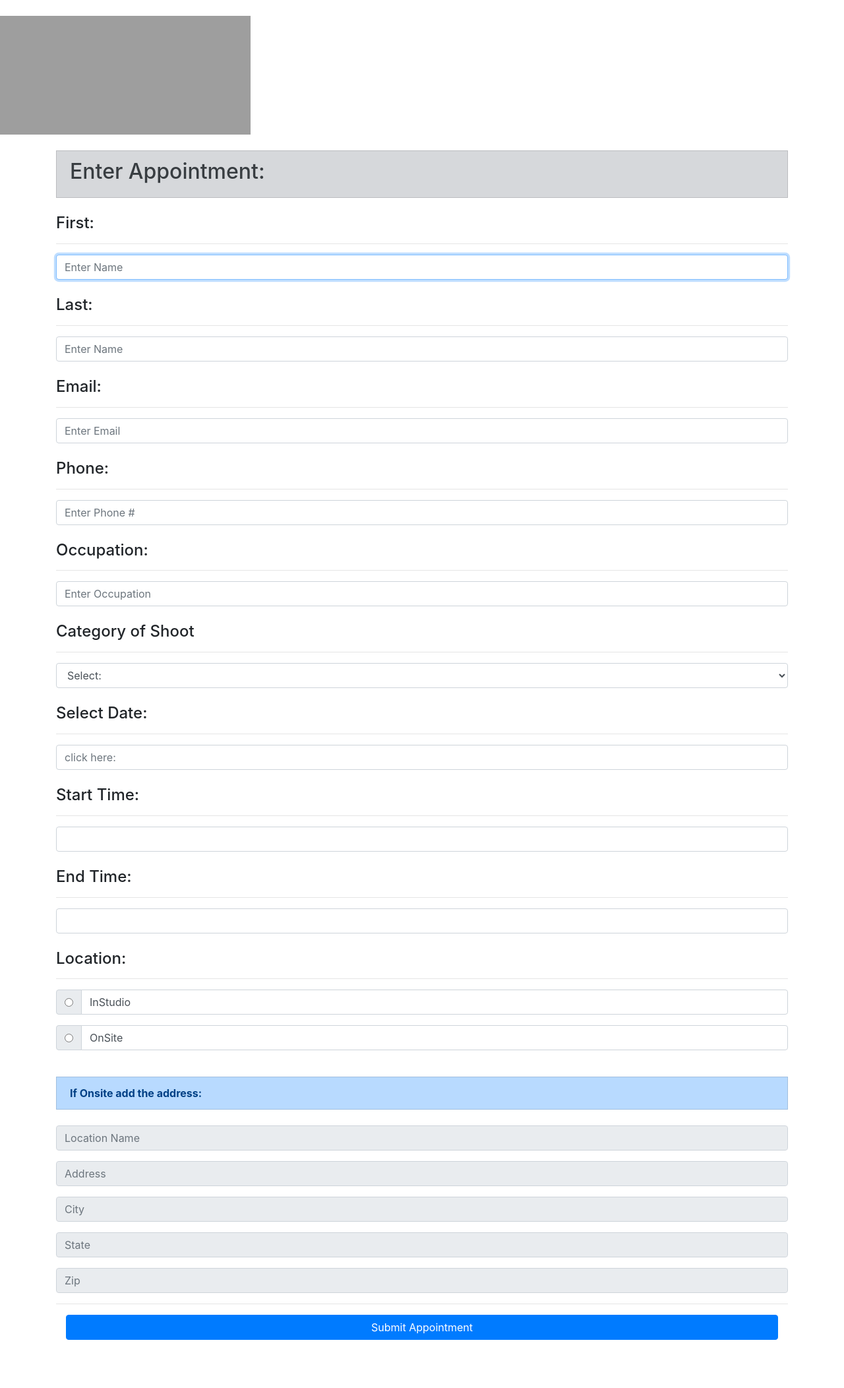
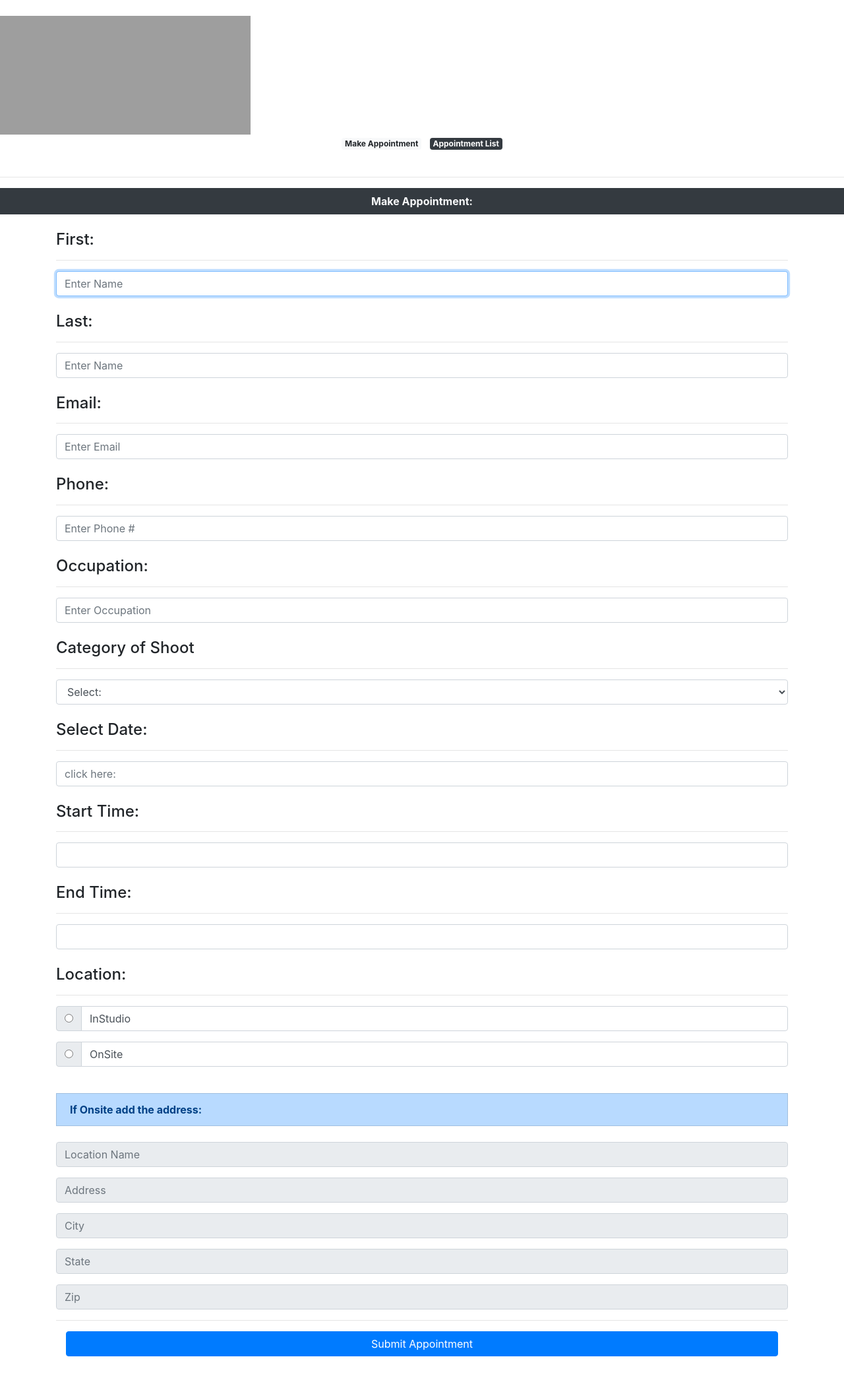
Before and after one commit to courthub74/MarysApptApp3, a Django app: page / in a window 1280 px wide. Shown: the part 56-2160 px from the top of the page at 66% size. Before the commit the page ends 2087 px from the top, so only its background shows below. Run offline with Django 3.2, Linux system fonts and the light colour scheme; some libraries are stand-ins or nearby versions; grey boxes are pictures that could not be loaded.

Commit message:
Links added

```diff
--- a/marystuffs/templates/base.html
+++ b/marystuffs/templates/base.html
@@ -53,6 +53,21 @@
 
 	<br>
 
+	<!--LINKS-->
+	<style type="text/css">
+		.center {
+			margin: auto;
+			width: 100%;
+			text-align: center;
+		}
+	</style>
+ 	<div class="center">
+ 		<a href="{% url 'home' %}" class="badge badge-light mr-2">Make Appointment</a>
+ 		<!--<a class="nav-link" href="{% url 'home' %}">Make Appointment</a>-->
+ 		 <a href="{% url 'list' %}" class="badge badge-dark">Appointment List</a>
+		<!--<a class="nav-link" href="{% url 'list' %}">Appointment List</a>-->
+	</div>
+
 
 			<!--MESSAGE-->
 			<div class="container">
--- a/marystuffs/templates/edit.html
+++ b/marystuffs/templates/edit.html
@@ -264,7 +264,6 @@
 					document.getElementById("other3").value = "";
 					document.getElementById("other4").value = "";
 					document.getElementById("other5").value = "";
-					console.log('I need to clear "None"');
 				}
 
 				//document.getElementById('other').reset()
--- a/marystuffs/templates/home.html
+++ b/marystuffs/templates/home.html
@@ -6,6 +6,7 @@
 {% block content %}
 
 <br>
+<hr>
 
 <!--CSS-->
 <link rel="stylesheet" href="//code.jquery.com/ui/1.12.1/themes/base/jquery-ui.css">
@@ -24,9 +25,9 @@
 	{% csrf_token %}
 
 	<!--BODY-->
-	<div class="container">
-		<li class="list-group-item list-group-item-secondary"><h2>Enter Appointment:</h2></li>
-		</div>
+   <div class="center">
+	<span class="d-block p-2 bg-dark text-light"><strong>Make Appointment:</strong></span>
+	</div>
 		<br>
 
 
```
Also changed, not shown: marystuffs/templates/list.html (+13 -4 lines).
